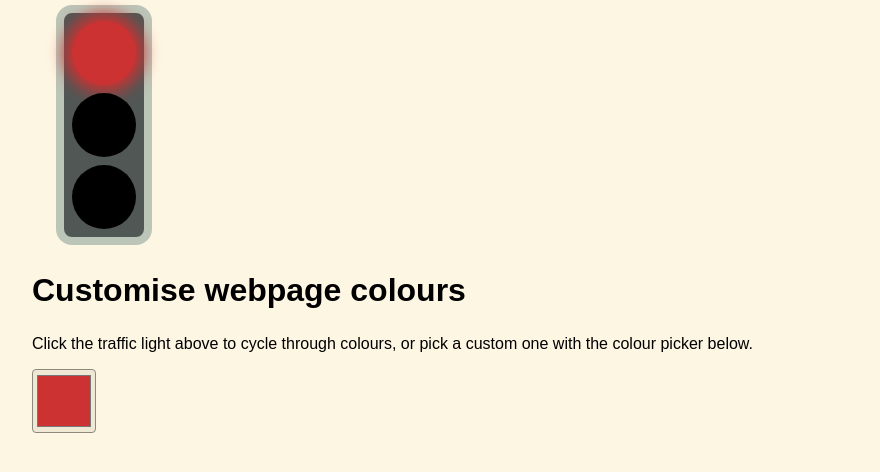
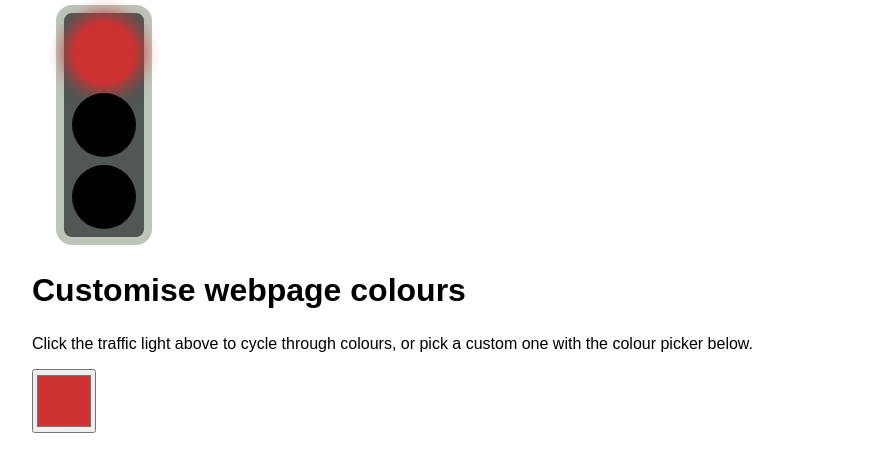
Before and after one commit to RandomSearch18/traffic-light-tutorial, a website built with Vite: page index.html in a window 1280 px wide. Shown: the part 616-1088 px from the top of the page, without its empty margins (24-904 px from the left). Built offline with nearby package versions, Linux system fonts and the light colour scheme; what @material/material-color-utilities would draw is missing.

Commit message:
Use md-sys-color-surface for page background

```diff
--- a/src/style.css
+++ b/src/style.css
@@ -1,13 +1,12 @@
 * {
-  /* Material web doesn't do this by default (??) */
   /* Upstream bug: --md-sys-color-surface-container-highest does not get set by applyTheme() */
+  /* We compromise and just fill in with the normal surface color */
   --md-filled-field-container-color: var(--md-sys-color-surface);
 }
 
 html {
   box-sizing: border-box;
   color-scheme: light dark;
-  background-color: #121212;
 }
 
 *,
@@ -17,6 +16,7 @@ html {
 }
 
 body {
+  background-color: var(--md-sys-color-surface);
   margin: 0;
   font-family: sans-serif;
   --md-ref-typeface-plain: sans-serif;
@@ -25,19 +25,6 @@ body {
 
   /* Allow overscroll */
   margin-bottom: 10em;
-}
-
-@media (prefers-color-scheme: light) {
-  html {
-    background-color: #fdf6e3;
-  }
-
-  input {
-    background-color: #eee8d5;
-    border-width: 1px;
-    border: #8d897b solid 1px;
-    border-radius: 4px;
-  }
 }
 
 code {
@@ -128,10 +115,6 @@ form fieldset {
 .traffic-light-graphic:focus-visible {
   outline: 0.25em solid var(--md-sys-color-secondary);
   outline-offset: 0.25em;
-  /* outline-color: auto;
-  outline-offset: 0px;
-  outline-style: auto;
-  outline-width: 1px; */
 }
 
 .traffic-light-graphic:hover {
```
